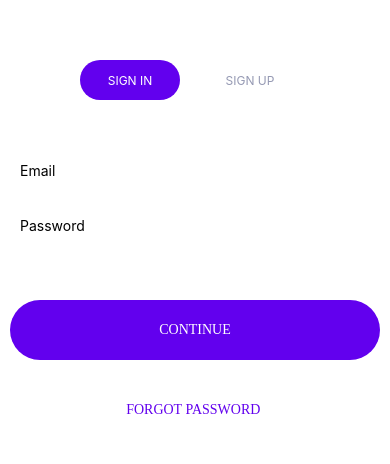
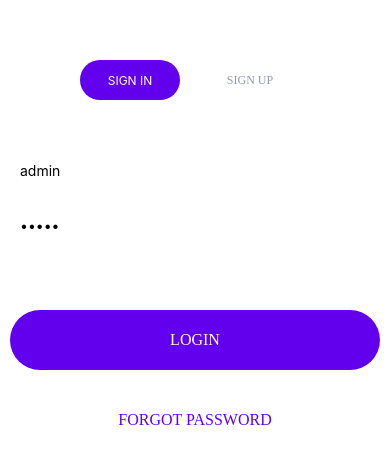
Before and after one commit to bmidf/BookStore, a React Native app: screen /Login in a window 390 px wide. Shown: the part 120-584 px from the top of the page. Built offline with nearby package versions, Linux system fonts and the light colour scheme.

Commit message:
Update Login.js

```diff
--- a/src/container/LoginS/Login.js
+++ b/src/container/LoginS/Login.js
@@ -1,35 +1,26 @@
 
 import React, { Component } from "react";
-import {
-  AppRegistry,
-  KeyboardAvoidingView,
-  TouchableOpacity,
-  AsyncStorage,
-  Image,
-  TextInput,
-  StyleSheet, // CSS-like styles
-  Text, // Renders text
-  View // Container component
-} from "react-native";
+import { AppRegistry,KeyboardAvoidingView,TouchableOpacity,AsyncStorage,Image,TextInput,StyleSheet,Text,View } from "react-native";
+import {setUser} from '../../service/UserService'
 
 export default class Login extends Component {
-
-  constructor() {
-    super();
-    this.state = {
-      email: "",
-      password: ""
-    };
+  constructor(props) {
+    super(props);
+}
+  state = {
+    email: 'admin',
+    password: 'admin'
 }
 
 onLoginButton = () => {
     if (this.state.email == this.state.password) {
+      let loginUser =  {email:this.state.email};
+      setUser(loginUser);
       this.props.navigation.navigate('DrawerApp', { name: this.state.email });
       this.setState({
           email: '',
           password: ''
       });
-
     } else {
         Alert.alert('Username/Password should be admin/admin.');
     }
@@ -37,10 +28,10 @@ onLoginButton = () => {
   render() {
     return (
       <View style={styles.container}>
-          <View style={ {flexDirection: "row"}}>
+          <View style={ styles.row}>
         <TouchableOpacity style={styles.buttonsContainer}>
           <Text
-            style={styles.loginnText}
+            style={styles.loginText}
             onPress={() => this.props.navigation.navigate("Login")}
             title="Sign up" >SIGN IN</Text>
         </TouchableOpacity>
@@ -81,15 +72,15 @@ onLoginButton = () => {
             </View>
             <TouchableOpacity style={[styles.buttonContainer, styles.loginButton]}
               onPress={() => this.onLoginButton()}>
-              <Text style={styles.loginText}>CONTINUE</Text>
+              <Text style={styles.logiinText}>LOGIN</Text>
             </TouchableOpacity>
 
 
-            <TouchableOpacity style={[styles.buttonaContainer, styles.loginsButton]} >
+            <TouchableOpacity style={[styles.buttonaContainer, styles.loginsButton]}
+              onPress={() => this.props.navigation.navigate("ForgotPassword")}>
             <Text
               style={styles.loginsText}
-            onPress={() => this.props.navigation.navigate("ForgetPassword")}
-            title="Forget Password">FORGOT PASSWORD </Text>
+              title="Forget Password">FORGOT PASSWORD</Text>
             </TouchableOpacity>
           </KeyboardAvoidingView>
         </View>
@@ -103,6 +94,10 @@ const styles = StyleSheet.create({
       flex: 1,
       backgroundColor: "white"
     },
+    row:{
+      flexDirection: 'row',
+      marginTop: 80,
+    },
     input: {
         height: 40,
         paddingHorizontal: 10
@@ -112,7 +107,7 @@ const styles = StyleSheet.create({
         flexDirection: 'row',
         justifyContent: 'center',
         alignItems: 'center',
-        marginTop: 40,
+        marginTop: 50,
         marginBottom: 20,
         borderRadius: 30,
     },
@@ -121,7 +116,7 @@ const styles = StyleSheet.create({
         flexDirection: 'row',
         justifyContent: 'center',
         alignItems: 'center',
-        marginTop: 180,
+        marginTop: 100,
         marginBottom: 40,
         marginLeft: 80,
         width: 100,
@@ -133,7 +128,7 @@ const styles = StyleSheet.create({
         flexDirection: 'row',
         justifyContent: 'center',
         alignItems: 'center',
-        marginTop: 180,
+        marginTop: 100,
         marginBottom: 40,
         marginLeft: 20,
         width: 100,
@@ -165,21 +160,29 @@ const styles = StyleSheet.create({
     loginsButton:{
         color: "white",
     },
-    loginnText: {
+    loginText: {
         fontSize: 12,
         color: 'white',
+    },
+    logiinText: {
+      fontSize: 16,
+      color: 'white',
+      fontFamily: 'Montserrat_700Bold'
   },
     loginaText: {
         fontSize: 12,
         color: "#9599B3",
+        fontFamily: 'Montserrat_400Regular'
     },
-    loginText: {
-      fontFamily: 'Montserrat_700Bold',
-      color: 'white',
+    loginnText: {
+        fontSize: 12,
+        color: "white",
+        fontFamily: 'Montserrat_400Regular'
     },
     loginsText: {
-      fontFamily: 'Montserrat_700Bold',
+        fontSize: 16,
         color: "#6200EE",
+        fontFamily: 'Montserrat_700Bold'
     }
 });
 
```
Lines whose indentation alone changed are shown as unchanged.
